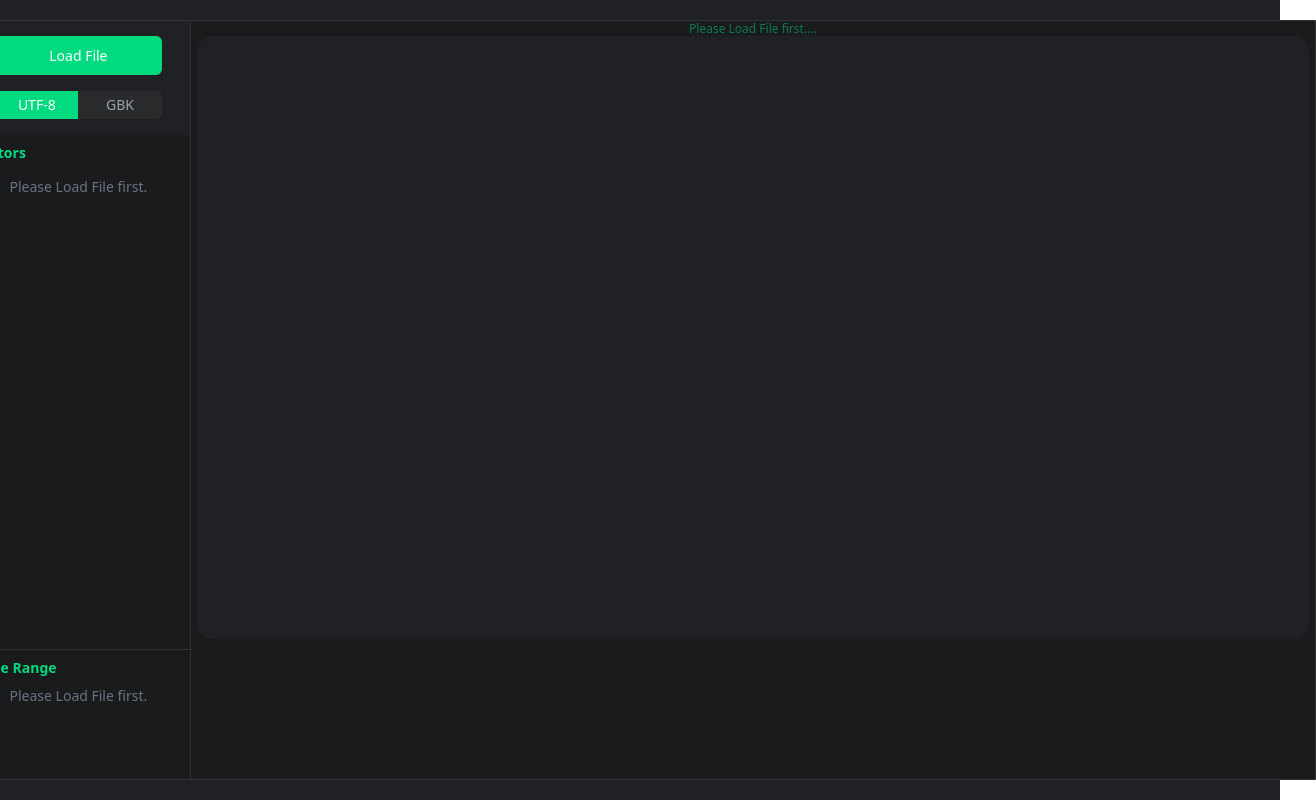
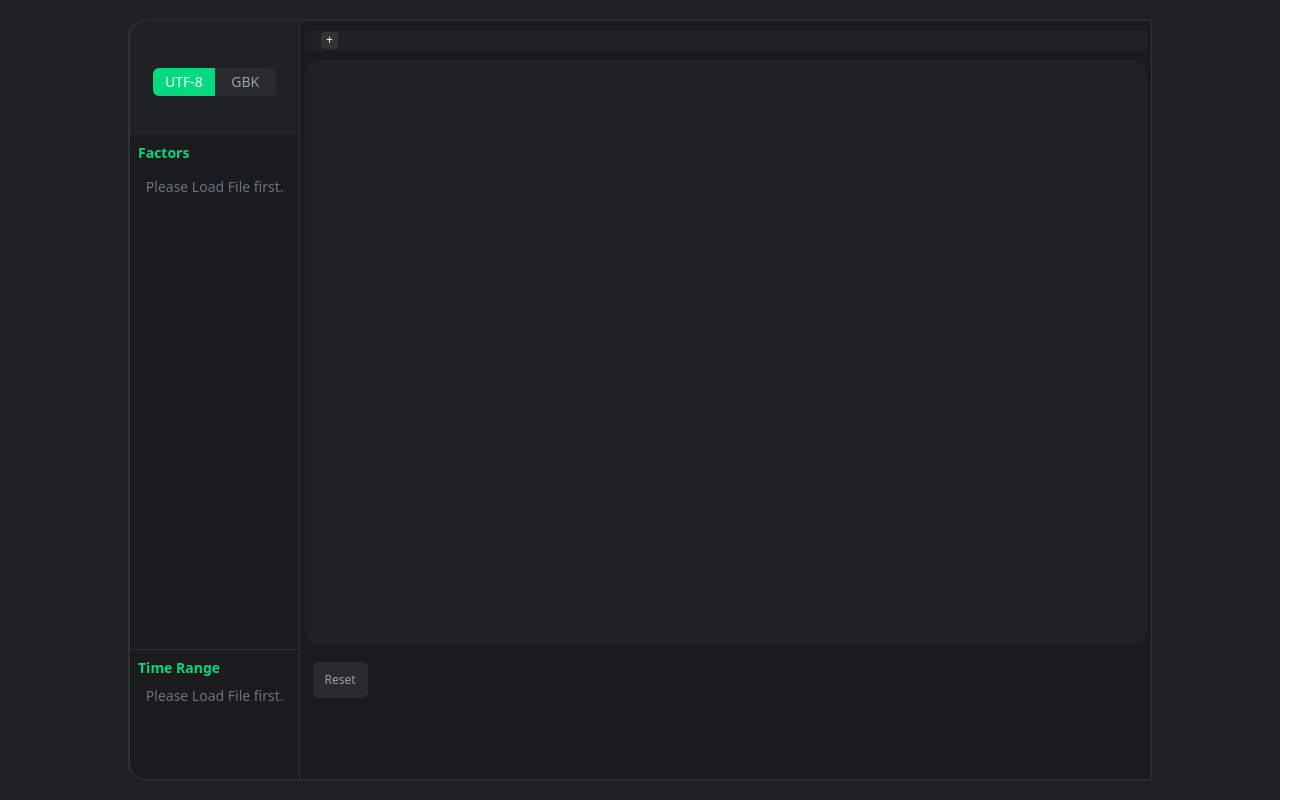
Before and after one commit to Dafeigy/csVisualize, a Vue app: page / in a window 1280 px wide. Shown: the whole page, 1316 px wide, since content can reach past the window. Built offline with nearby package versions, Linux system fonts and the light colour scheme.

Commit message:
WIP: multi files process

```diff
--- a/src/components/TimeSeriesViewer.vue
+++ b/src/components/TimeSeriesViewer.vue
@@ -1,10 +1,10 @@
 <template>
-  <div id="container" class="max-w-[1572px] h-[95%] flex justify-center items-center bg-[#202124] flex-row aspect-video text-white rounded-l-2xl border border-[#323233]">
+  <div id="container" class="max-w-[80%] h-[95%] aspect-video flex justify-center items-center bg-[#202124] flex-row  text-white rounded-l-2xl border border-[#323233]">
     <div id="sidebar" class="w-1/6 h-full">
       <div id="fileload" class="flex flex-col justify-center items-center bg-[#202124] p-2 h-[15%] border-l border-[#323233] rounded-tl-2xl">
-        <button @click="triggerFileUpload" class="w-[80%] text-white bg-[#02DA7F] h-[40%] cursor-pointer rounded-md text-sm hover:bg-[#02b875] duration-200 mb-2">
+        <!-- <button @click="triggerFileUpload" class="w-[80%] text-white bg-[#02DA7F] h-[40%] cursor-pointer rounded-md text-sm hover:bg-[#02b875] duration-200 mb-2">
           Load File
-        </button>
+        </button> -->
         <input ref="fileInput" type="file" accept=".csv" @change="handleFileUpload" class="hidden">
         <div class="w-[80%] mt-2 flex rounded-md overflow-hidden">
           <button
@@ -56,24 +56,52 @@
             </div>
             <div class="text-xs text-gray-500 mb-2">范围: 0 - {{ csvData.length - 1 }}</div>
             <input type="range" v-model.number="timeRange.start" :min="0" :max="csvData.length - 1"
-                   class="accent-[#02DA7F] mb-3" @input="updateChart">
+                   class="appearance-none mb-3" @input="updateChart">
             <input type="range" v-model.number="timeRange.end" :min="0" :max="csvData.length - 1"
-                   class="accent-[#02DA7F]" @input="updateChart">
+                   class="appearance-none " @input="updateChart">
           </div>
           <div v-else class="text-sm text-gray-500 text-center py-2">Please Load File first.</div>
         </div>
       </div>
     </div>
     <div id="chartsection" class="bg-[#1A1B1D] w-5/6 h-full border-l border-[#323233] flex flex-col justify-between items-center">
-      <div id="fileinfo" class="h-[2%] w-full bg-[#1A1B1D] text-xs flex items-center justify-center px-4 text-gray-500">
-        <span v-if="currentFile">{{ currentFile.name }}</span>
-        <span v-else class="text-[#02DA7F] animate-pulse">Please Load File first....</span>
+      <div id="fileinfo" class="h-[3%] w-[99%] bg-[#202124] text-xs flex items-center justify-start my-[1%] text-gray-500 rounded">
+        <div v-if="currentFile" class="cursor-pointer flex items-center justify-center text-gray-400 truncate bg-[#333] h-[90%] text-xs rounded px-1 mx-1 hover:text-gray-100 transition-colors duration-200">
+          {{ currentFile.name }}
+          <div class="flex p-0 items-center justify-center text-center ml-2 text-white bg-[#333] rounded-full aspect-square cursor-pointer h-[70%] text-xs hover:bg-[#d15858] duration-200">
+            ×
+          </div>
+        </div>
+        <div v-else class="text-[#02DA7F] whihespace-nowrap bg-[#333] h-[90%] text-xs rounded mx-1 "></div>
+        <div id="addfile" @click="triggerFileUpload" class="flex items-center justify-center text-center mx-2 text-white bg-[#333] rounded aspect-square cursor-pointer h-[80%] text-xs hover:bg-[#02b875] duration-200  ">
+          +
+        </div>
       </div>
-      <div class="h-[82%] w-[99%] bg-[#202124] rounded-2xl justify-center flex items-center">
+      <div class="h-[80%] w-[99%] bg-[#202124] rounded-2xl justify-center flex items-center">
         <div id="chart" class="w-[98%] h-[98%]"></div>
       </div>
       <div id="bash" class="h-[16%] w-[99%] text-xs flex text-gray-500 my-[1%] flex-col">
         <div class="w-full flex items-center flex-col h-full">
+          <div id="factor-select" class="w-full h-4/9 flex p-2 justify-start ">
+            <div class="w-full flex gap-2  overflow-y-hidden overflow-x-auto">
+              <button
+                @click="selectedFactor = ''"
+                :class="['px-3 py-1 text-xs rounded-md transition-all duration-200 text-nowrap cursor-pointer',
+                         selectedFactor === '' ? 'bg-[#2a2b2d] text-gray-400' : 'bg-[#2a2b2d] text-gray-400 hover:bg-[#3a3b3d]']"
+              >
+                Reset
+              </button>
+              <button
+                v-for="header in headers"
+                :key="header"
+                @click="selectedFactor = header"
+                :class="['px-3 py-1 text-xs rounded-md transition-all duration-200 text-nowrap cursor-pointer',
+                         selectedFactor === header ? 'bg-[#02DA7F] text-white' : 'bg-[#2a2b2d] text-gray-400 hover:bg-[#3a3b3d]']"
+              >
+                {{ header }}
+              </button>
+            </div>
+          </div>
           <div id="factor-summary" class="flex w-full h-5/9 items-center">
             <div v-if="selectedFactor" class="flex mx-1 justify-start">
               <div class="mr-4">
@@ -109,22 +137,9 @@
             </div>
             <div v-else class="text-gray-500 text-xs flex justify-center items-center"></div>
           </div>
-          <div id="factor-select" class="w-full h-4/9 flex p-2 justify-start ">
-            <div class="w-full flex gap-2  overflow-y-hidden overflow-x-auto">
-              <button
-                v-for="header in headers"
-                :key="header"
-                @click="selectedFactor = header"
-                :class="['px-3 py-1 text-xs rounded-md transition-all duration-200 text-nowrap',
-                         selectedFactor === header ? 'bg-[#02DA7F] text-white' : 'bg-[#2a2b2d] text-gray-400 hover:bg-[#3a3b3d]']"
-              >
-                {{ header }}
-              </button>
-            </div>
-          </div>
+
+        </div>
       </div>
-      </div>
-      <!-- <div id="debug" class="h-[2%] w-full bg-[#1A1B1D] text-xs flex items-center justify-center text-gray-500 ">{{ debugInfo }}</div> -->
     </div>
   </div>
 </template>
@@ -142,7 +157,6 @@ const chartInstance = ref(null);
 const timeRange = ref({ start: 0, end: 99 });
 const loading = ref(false);
 const encoding = ref('utf-8');
-const debugInfo = ref('（๑ • ‿ • ๑ ）');
 const currentFile = ref(null); // 保存当前上传的文件引用
 const selectedFactor = ref(''); // 当前选择的factor
 const factorStats = ref({ mean: null, min: null, max: null, variance: null }); // factor统计信息
@@ -174,7 +188,6 @@ const loadCSVFile = (file, fileEncoding) => {
   if (!file) return;
 
   loading.value = true;
-  debugInfo.value = `使用${fileEncoding}编码加载中...`;
 
   // 使用FileReader读取文件
   const reader = new FileReader();
@@ -214,11 +227,9 @@ const loadCSVFile = (file, fileEncoding) => {
       end: Math.min(100, csvData.value.length - 1)
     };
 
-      debugInfo.value = `已使用${fileEncoding}编码加载 ${csvData.value.length} 行数据`;
       console.log('CSV数据已加载:', csvData.value.length, '行，编码:', fileEncoding);
     } catch (error) {
       console.error('解析CSV文件失败:', error);
-      debugInfo.value = `使用${fileEncoding}编码解析失败，请尝试其他编码`;
     } finally {
       loading.value = false;
     }
@@ -226,7 +237,6 @@ const loadCSVFile = (file, fileEncoding) => {
 
   reader.onerror = () => {
     console.error('文件读取失败');
-    debugInfo.value = `使用${fileEncoding}编码读取文件失败`;
     loading.value = false;
   };
 
@@ -284,7 +294,6 @@ const updateChart = () => {
   // 当没有选中任何指标时，清除图表内容
   if (selectedMetrics.value.length === 0) {
     chartInstance.value.clear();
-    debugInfo.value = 'Not factor selected yet';
     return;
   }
 
@@ -399,7 +408,6 @@ show: false // 隐藏X轴轴线
 
   // 使用notMerge:true确保图表完全重新渲染，不合并旧配置
   chartInstance.value.setOption(option, true);
-  debugInfo.value = `显示 ${selectedMetrics.value.length} 个指标，${filteredData.length} 个数据点`;
 };
 
 // 监听选中指标变化
@@ -561,7 +569,11 @@ onMounted(() => {
 }
 
 #factor-select {
-  scrollbar-color: #555 transparent;
+  scrollbar-color: transparent transparent;
+  transition: scrollbar-color 0.2s ease;
+}
+#factor-select:hover {
+  scrollbar-color: #333 transparent;
 }
 
 #factor-select {
@@ -584,11 +596,10 @@ onMounted(() => {
 
 #timeselect input[type="range"]::-webkit-slider-thumb {
   appearance: none;
-  width: 12px;
-  height: 12px;
+  width: 8px;
+  height: 4px;
   background: #02DA7F;
   cursor: pointer;
-  border-radius: 50%;
 }
 
 /* 复选框样式 */
```
